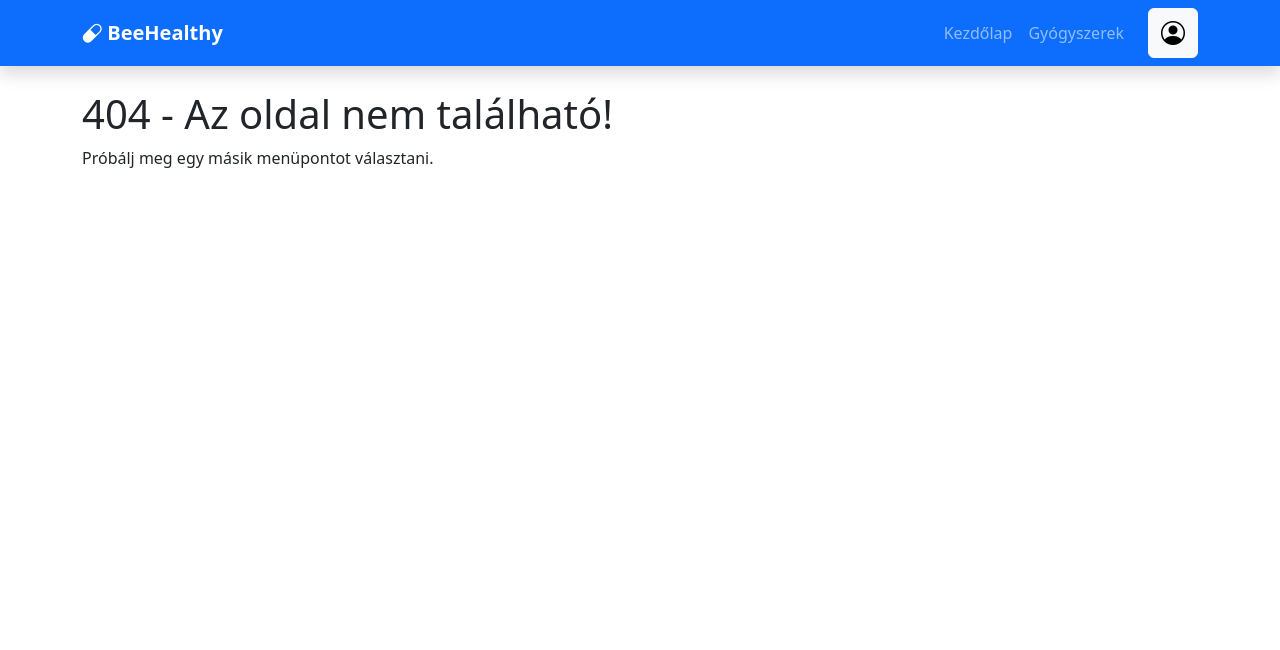
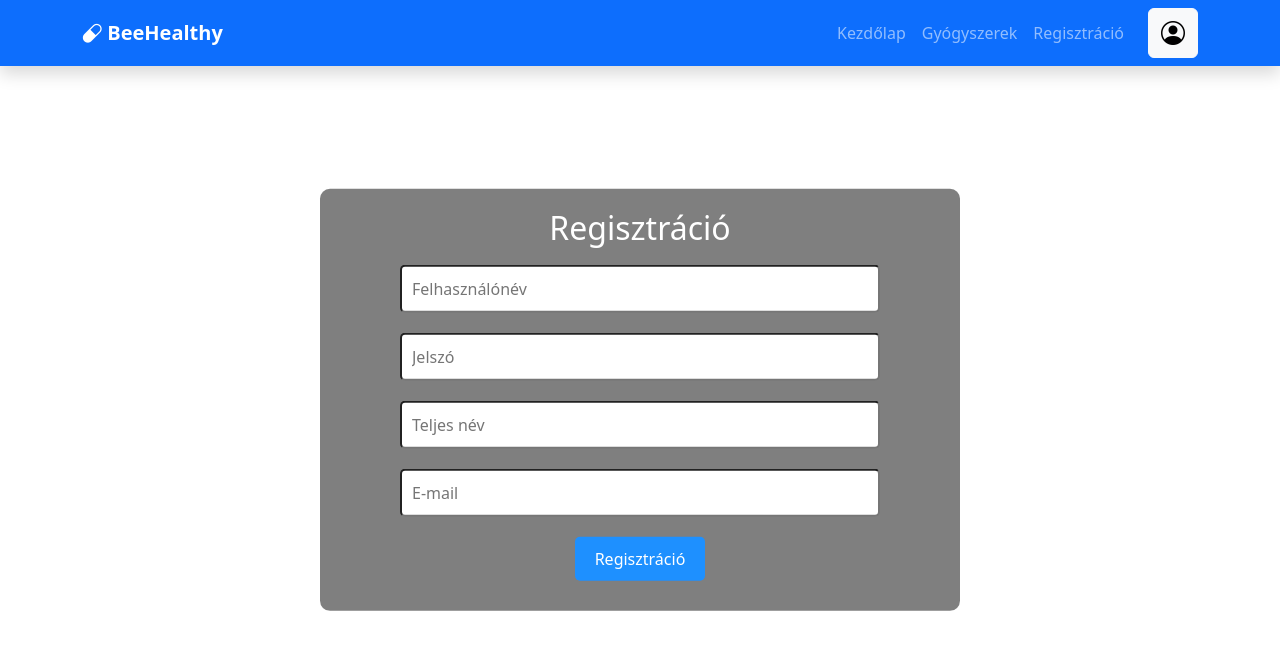
Before and after one commit to szollosyi/BeeHealthy, a React (Create React App) app: page /registratio in a window 1280 px wide. Before the commit this address had no page. Shown: the top 650 px of the page. Built offline with nearby package versions, Linux system fonts and the light colour scheme.

Commit message:
Login-logout, Regisztráció teljeskörűen megy, a profil részen még lehetne faragni...

```diff
--- a/package.json
+++ b/package.json
@@ -7,6 +7,7 @@
     "bootstrap": "^5.3.3",
     "bootstrap-icons": "^1.11.3",
     "cra-template": "1.2.0",
+    "js-sha256": "^0.11.0",
     "react": "^19.0.0",
     "react-dom": "^19.0.0",
     "react-router-dom": "^7.1.5",
--- a/src/App.jsx
+++ b/src/App.jsx
@@ -4,6 +4,7 @@ import { Kezdőlap } from './Kezdolap';
 import { Gyogyszerek } from './Gyogyszerek';
 import { NemTalalt } from './NemTalalt';
 import { Login } from './Login';
+import { Registratio } from './Registratio';
 
 export const App = () => {
   return (
@@ -29,10 +30,13 @@ export const App = () => {
               <li className="nav-item">
                 <Link className="nav-link" to="/gyogyszerek">Gyógyszerek</Link>
               </li>
+              <li className="nav-item">
+                <Link className="nav-link" to="/registratio">Regisztráció</Link>
+              </li>
             </ul>
             <button
-              className="btn btn-light ms-3">
-              <i className="bi bi-person-circle" style={{ fontSize: '24px' }}></i>
+              className="btn btn-light ms-3"> <Link className="nav-link" to="/login">
+              <i className="bi bi-person-circle" style={{ fontSize: '24px' }}></i></Link>
             </button>
           </div>
         </div>
@@ -43,6 +47,7 @@ export const App = () => {
           <Route path="/" element={<Kezdőlap />} />
           <Route path="/gyogyszerek" element={<Gyogyszerek />} />
           <Route path="/login" element={<Login />} />
+          <Route path="/registratio" element={<Registratio />} />
           <Route path="*" element={<NemTalalt />} />
         </Routes>
       </div>
--- a/src/Login.jsx
+++ b/src/Login.jsx
@@ -1,4 +1,4 @@
-import React, { useEffect, useState, useRef } from "react";
+import React, { useEffect, useState} from "react";
 import axios from "axios";
 import sha256 from "js-sha256";
 
@@ -21,7 +21,7 @@ export const Login = () => {
   const handleLogin = async () => {
     try {
       const saltResponse = await axios.post(
-        `http://localhost:5000/api/Login/GetSalt/${loginName}`
+        `http://localhost:5000/api/Login/SaltRequest/${loginName}`
       );
       const salt = saltResponse.data;
       const tmpHash = sha256(password + salt.toString());
--- /dev/null
+++ b/src/Registratio.jsx
@@ -0,0 +1,123 @@
+import React, { useState} from "react";
+import { useNavigate } from "react-router-dom";
+import axios from "axios";
+import sha256 from "js-sha256";
+
+export const Registratio = () => {
+    const [formData, setFormData] = useState({
+        loginNev: "",
+        jelszo: "",
+        Name: "",
+        email: "",
+        ProfilePicturePath: "default.jpg"
+    });
+    const navigate = useNavigate();
+
+
+      const handleChange = (e) => {
+        setFormData({ ...formData, [e.target.name]: e.target.value });
+      };
+
+      const generateSalt = (length) => {
+        const characters = "ABCDEFGHIJKLMNOPQRSTUVWXYZabcdefghijklmnopqrstuvwxyz0123456789";
+        let salt = "";
+        for (let i = 0; i < length; i++) {
+          const randomIndex = Math.floor(Math.random() * characters.length);
+          salt += characters.charAt(randomIndex);
+        }
+        return salt;
+      };
+      const handleSubmit = async () => {
+        const salt = generateSalt(64);
+        const hashedPassword = sha256(formData.jelszo + salt);
+
+        const requestBody = {
+          id: 0,
+          loginNev: formData.loginNev,
+          Name: formData.Name,
+          salt,
+          hash: hashedPassword,
+          email: formData.email,
+          jogosultsag: 1,
+          aktiv: 0,
+          regisztracioDatuma: new Date().toISOString(),
+          ProfilePicturePath: "default.jpg",
+        };
+
+        console.log(requestBody);
+
+        try {
+          const response = await axios.post("https://localhost:5001/api/Registry", requestBody);
+          alert(response.data);
+          navigate("/");
+        } catch (error) {
+          console.error(error);
+          alert("hiba történt a regisztráció során!");
+        }
+    };
+      return(
+        <div>
+      <div
+        style={{
+          position: "absolute",
+          top: "50%",
+          left: "50%",
+          transform: "translate(-50%, -50%)",
+          backgroundColor: "rgba(0, 0, 0, 0.5)",
+          padding: "20px",
+          borderRadius: "10px",
+          textAlign: "center",
+          color: "#fff",
+        }}
+      >
+        <h2>Regisztráció</h2>
+            <input
+              type="text"
+              name="loginNev"
+              placeholder="Felhasználónév"
+              value={formData.loginNev}
+              onChange={handleChange}
+              style={{ margin: "10px", padding: "10px", borderRadius: "5px", width: "80%" }}
+            />
+            <input
+              type="password"
+              name="jelszo"
+              placeholder="Jelszó"
+              value={formData.jelszo}
+              onChange={handleChange}
+              style={{ margin: "10px", padding: "10px", borderRadius: "5px", width: "80%" }}
+            />
+            <input
+              type="text"
+              name="Name"
+              placeholder="Teljes név"
+              value={formData.Name}
+              onChange={handleChange}
+              style={{ margin: "10px", padding: "10px", borderRadius: "5px", width: "80%" }}
+            />
+            <input
+              type="text"
+              name="email"
+              placeholder="E-mail"
+              value={formData.email}
+              onChange={handleChange}
+              style={{ margin: "10px", padding: "10px", borderRadius: "5px", width: "80%" }}
+            />
+            <button
+              onClick={handleSubmit}
+              style={{
+                margin: "10px",
+                padding: "10px 20px",
+                borderRadius: "5px",
+                backgroundColor: "#1e90ff",
+                color: "#fff",
+                border: "none",
+                cursor: "pointer",
+              }}
+            >
+              Regisztráció
+            </button>
+      </div>
+    </div>
+      );
+}
```
Also changed, not shown: 1 other file (tests, documents, lock files or other folders).
